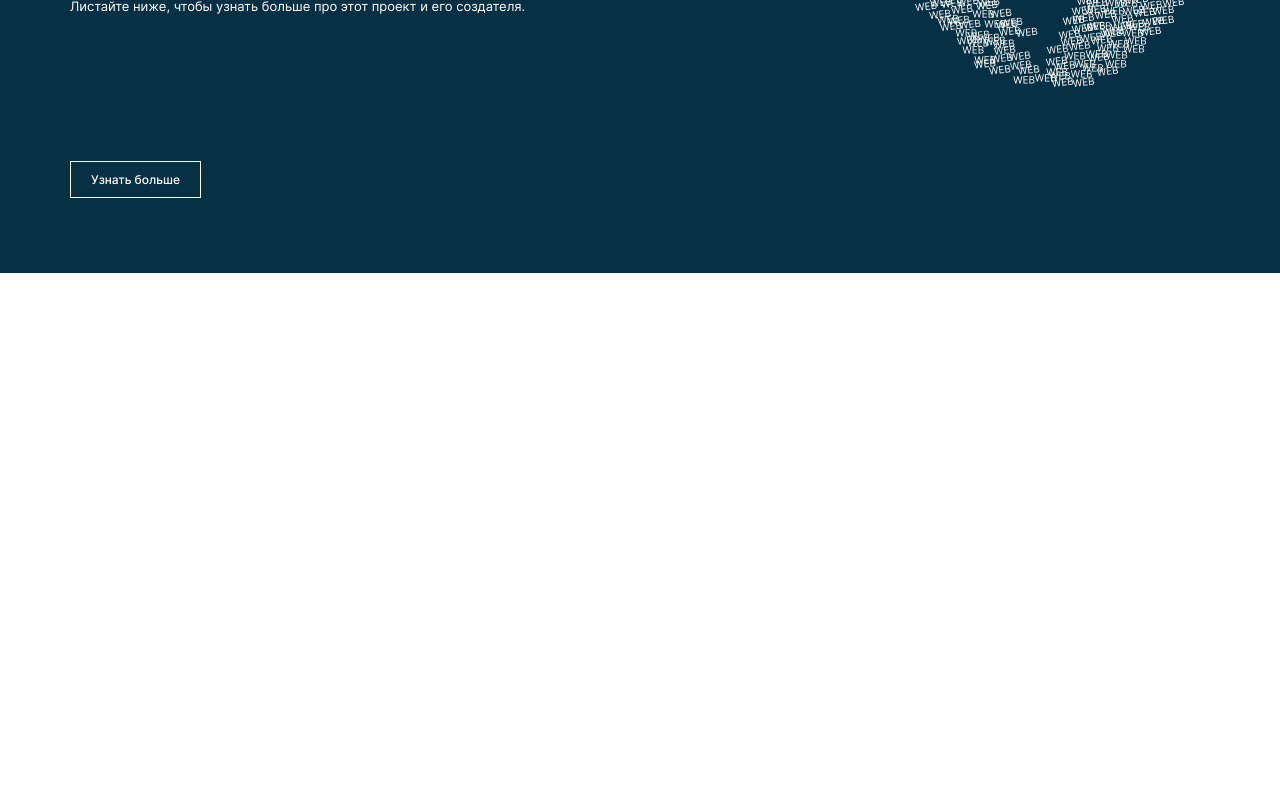
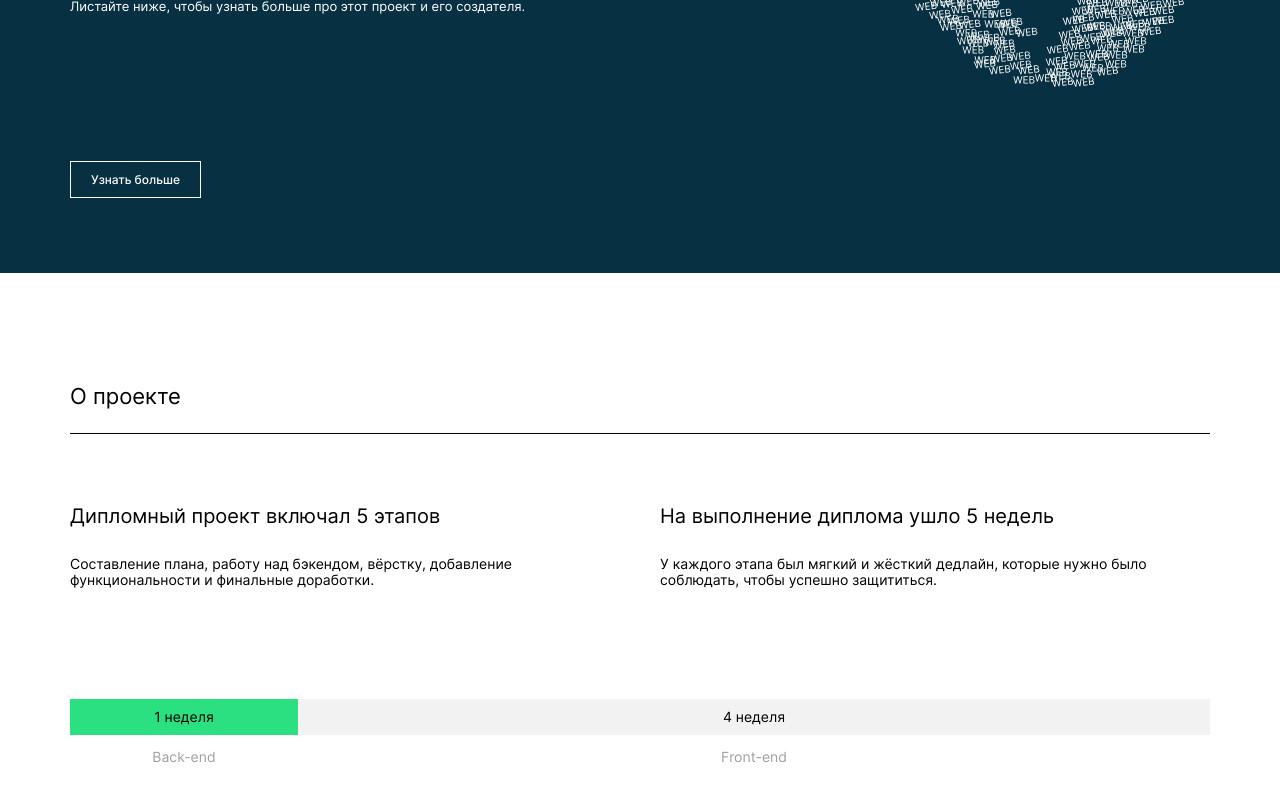
Before and after one commit to rusanov-andrey/movies-explorer-frontend, a React (Create React App) app: page / in a window 1280 px wide. Shown: the part 292-1092 px from the top of the page. Before the commit the page ends 800 px from the top, so only its background shows below. Built offline with nearby package versions, Linux system fonts and the light colour scheme.

Commit message:
AboutProject

```diff
--- a/src/components/AboutMain/AboutMain.js
+++ b/src/components/AboutMain/AboutMain.js
@@ -1,4 +1,5 @@
 import Promo from '../Promo/Promo'
+import AboutProject from '../AboutProject/AboutProject'
 
 import './AboutMain.css';
 
@@ -6,6 +7,7 @@ export default function AboutMain() {
   return (
     <div className='about-main'>
       <Promo />
+      <AboutProject />
     </div>
   );
 }
--- a/src/components/AboutProject/AboutProject.css
+++ b/src/components/AboutProject/AboutProject.css
@@ -0,0 +1,94 @@
+.about-project {
+  margin: 0;
+  padding: 110px 70px;
+
+  background-color: var(--color-light);
+}
+
+.about-project__title {
+  margin: 0;
+  padding: 0;
+  padding-bottom: 23px;
+
+  border-bottom: 1px solid var(--color-dark);
+
+  font: 400 22px/1.2 Inter;
+}
+
+.about-project__description-container {
+  margin: 0;
+  padding: 70px 0;
+
+  display: grid;
+  position: relative;
+
+  grid-template-columns: repeat(2, 1fr);
+  gap: 28px 40px;
+}
+
+.about-project__item-title {
+  margin: 0;
+  padding: 0;
+
+  font: 400 20px/1.2 Inter;
+}
+
+.about-project__item-text {
+  margin: 0;
+  padding: 0;
+
+  font: 400 14px/1.2 Inter;
+}
+
+.about-project__progress-container {
+  margin: 0;
+  padding: 0;
+  padding-top: 40px;
+
+  display: grid;
+  position: relative;
+
+  grid-template-columns: 1fr 4fr;
+  gap: 14px 0px;
+}
+
+.about-project__bar {
+  margin: 0;
+  padding: 0;
+
+  background-color: rgba(242, 242, 242, 1);
+
+  text-align: center;
+  font: 400 14px Inter;
+  line-height: 36px;
+
+  min-height: 36px;
+}
+
+.about-project__bar_color_green {
+  background-color: rgba(43, 224, 128, 1);
+}
+
+.about-project__bar-description {
+  margin: 0;
+  padding: 0;
+
+  text-align: center;
+  font: 400 14px/1.2 Inter;
+  color: rgba(160, 160, 160, 1)
+}
+
+.AAA {
+  margin: 0;
+  padding: 0;
+}
+
+.AAA {
+  margin: 0;
+  padding: 0;
+}
+
+.AAA {
+  margin: 0;
+  padding: 0;
+}
--- a/src/components/AboutProject/AboutProject.js
+++ b/src/components/AboutProject/AboutProject.js
@@ -0,0 +1,21 @@
+import './AboutProject.css'
+
+export  default function AboutProject() {
+  return (
+    <div className='about-project'>
+      <div className='about-project__title'>О проекте</div>
+      <div className='about-project__description-container'>
+        <p className='about-project__item-title'>Дипломный проект включал 5 этапов</p>
+        <p className='about-project__item-title'>На выполнение диплома ушло 5 недель</p>
+        <p className='about-project__item-text'>Составление плана, работу над бэкендом, вёрстку, добавление функциональности и финальные доработки.</p>
+        <p className='about-project__item-text'>У каждого этапа был мягкий и жёсткий дедлайн, которые нужно было соблюдать, чтобы успешно защититься.</p>
+      </div>
+      <div className='about-project__progress-container'>
+        <div className='about-project__bar  about-project__bar_color_green'>1 неделя</div>
+        <div className='about-project__bar'>4 неделя</div>
+        <div className='about-project__bar-description'>Back-end</div>
+        <div className='about-project__bar-description'>Front-end</div>
+      </div>
+    </div>
+  );
+}
```
